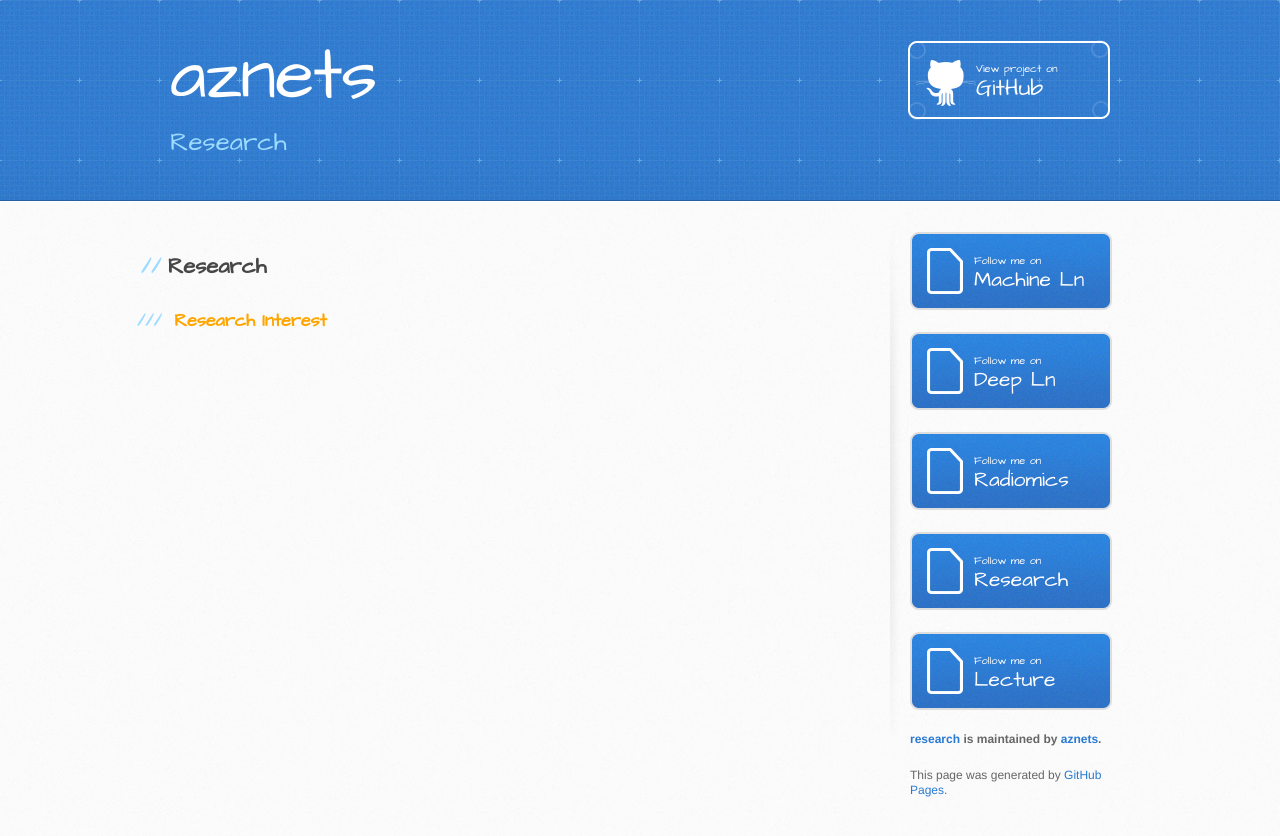
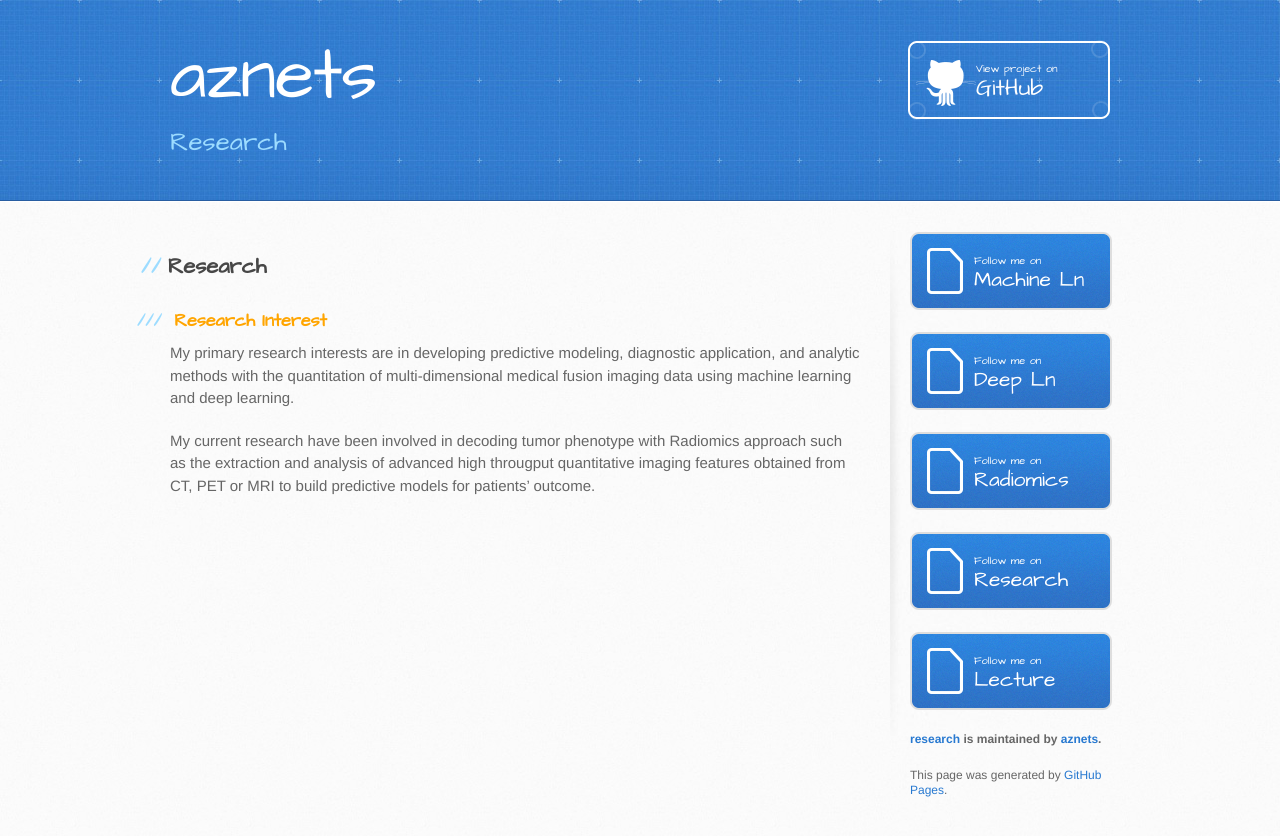
Before and after one commit to aznets/research, a Jekyll site: the page built from index.md, in a window 1280 px wide. Shown: the top 836 px of the page. Built offline with Jekyll 4.4.1, drawn with Linux system fonts in a browser that asks for light colours; our own code applies the rules of GitHub Pages for plain Markdown files.

Commit message:
Update index.md

```diff
--- a/index.md
+++ b/index.md
@@ -1,3 +1,7 @@
 ## Research
 
 ### <span style="color:orange"> Research Interest  </span>
+
+My primary research interests are in developing predictive modeling, diagnostic application, and analytic methods with the quantitation of multi-dimensional medical fusion imaging data using machine learning and deep learning.
+
+My current research have been involved in decoding tumor phenotype with Radiomics approach such as the extraction and analysis of advanced high througput quantitative imaging features obtained from CT, PET or MRI to build predictive models for patients' outcome.
```
